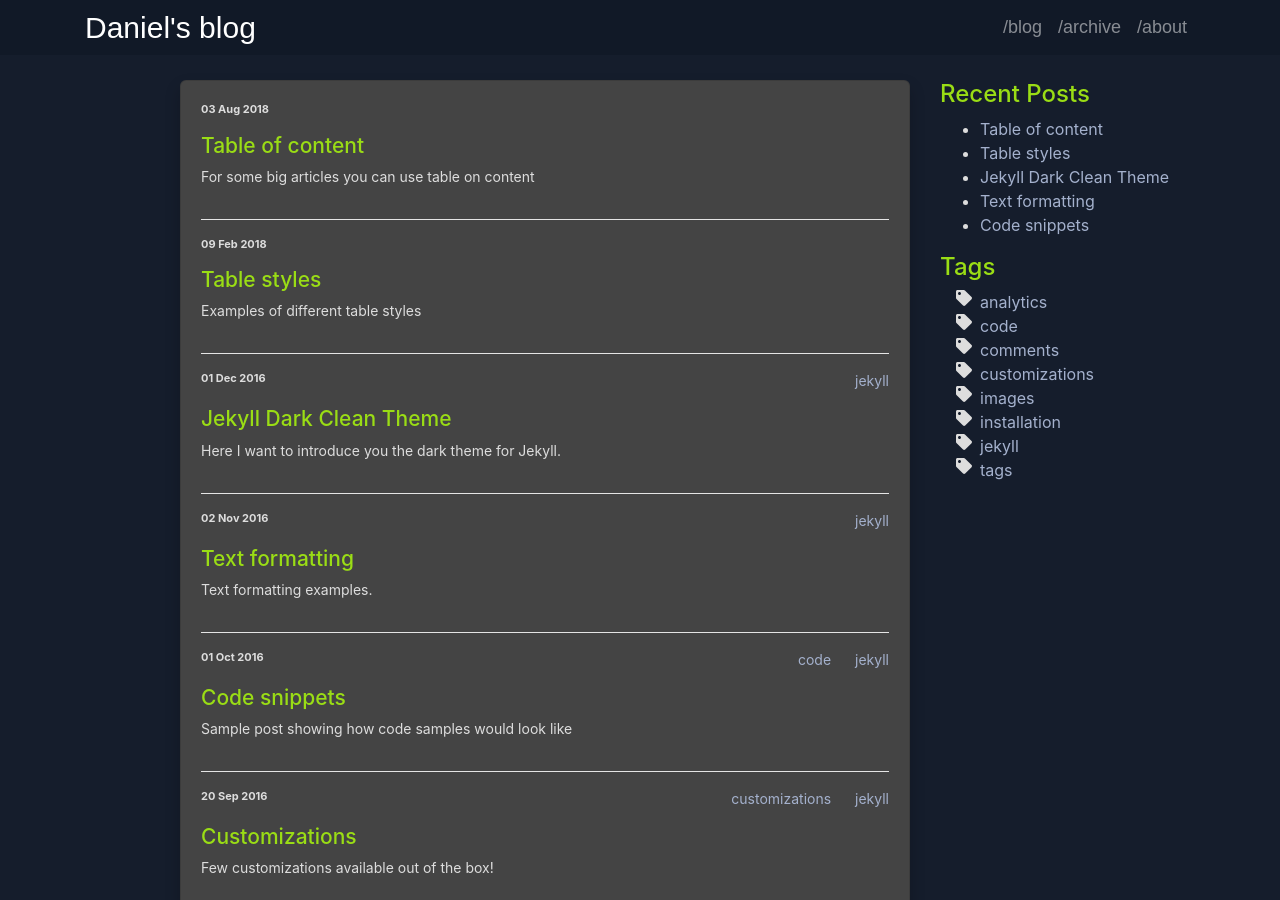
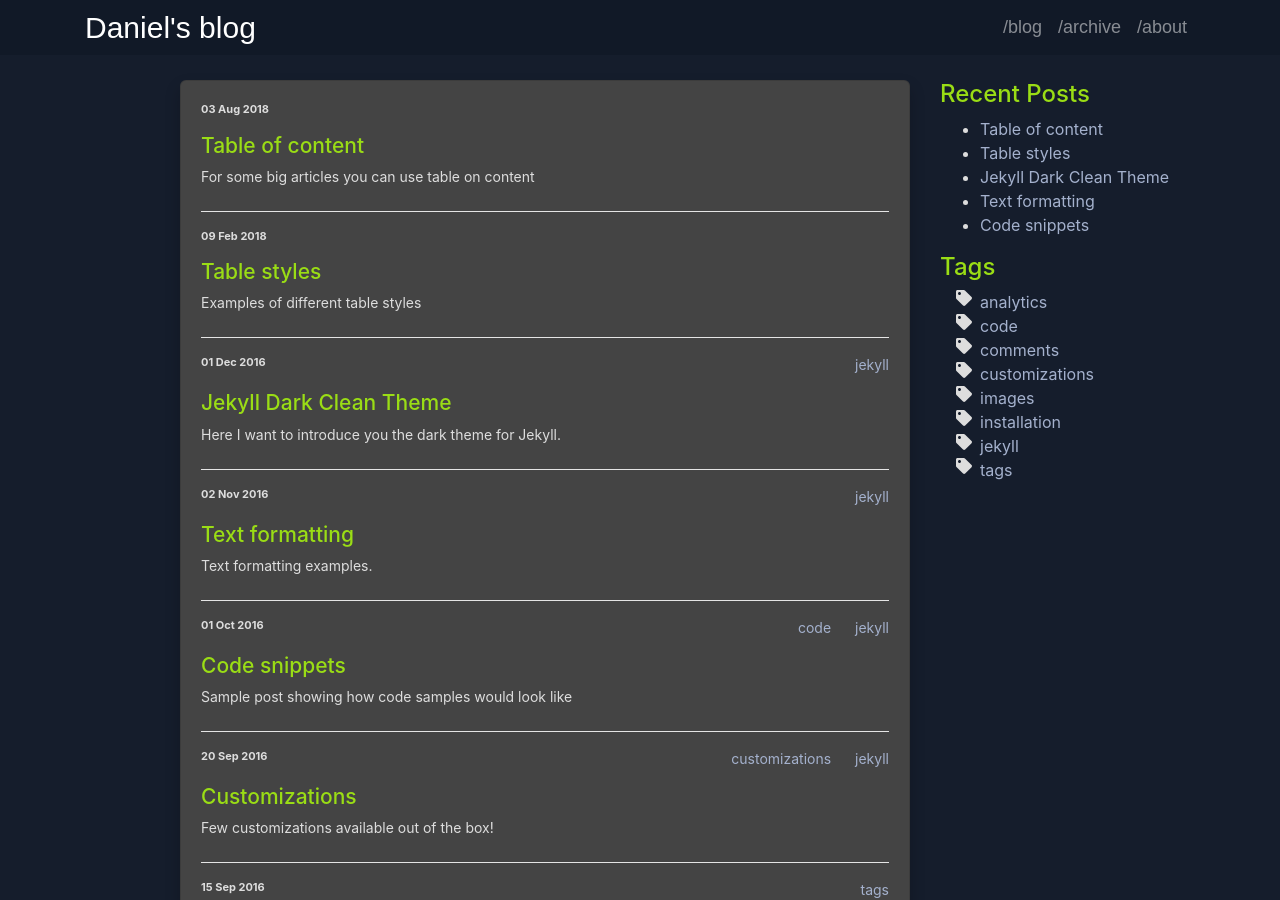
Before and after one commit to danieldavidson/danieldavidson.github.io, a Jekyll site: the page built from index.html, in a window 1280 px wide and 900 px high. Built offline with Jekyll 4.4.1, drawn with Linux system fonts in a browser that asks for light colours.

Commit message:
Update home.html

```diff
--- a/_layouts/home.html
+++ b/_layouts/home.html
@@ -26,7 +26,7 @@ layout: page
         {{ post.description }}
     </p>
 </div>
-<hr style="background-color: white">
+<hr style="background-color: white; margin-top: .5rem;">
 {% endfor %}
 
 
```
